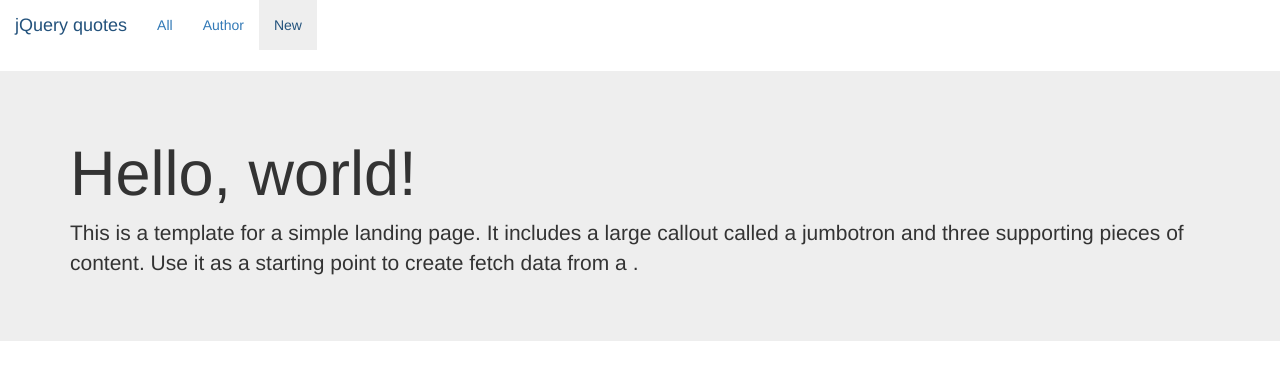
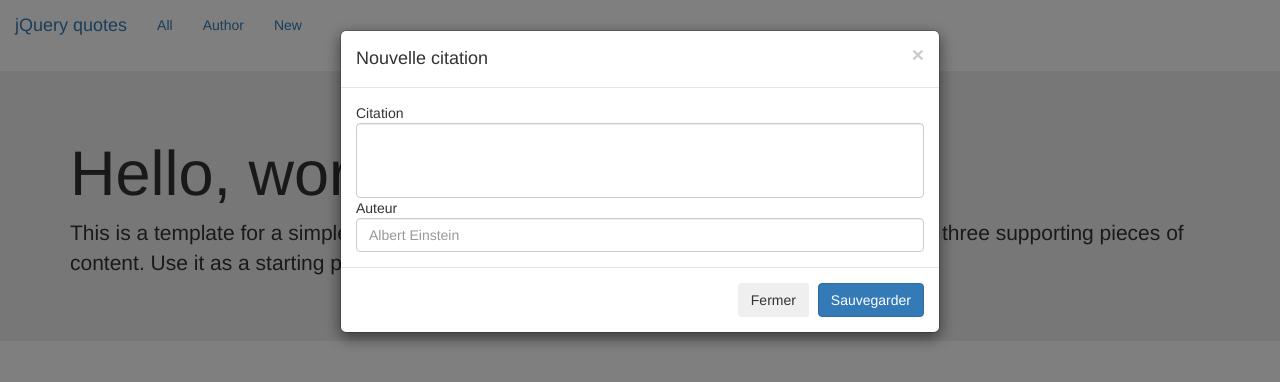
Before and after one commit to flexbox/jquery-quotes, a plain HTML site: page index.html in a window 1280 px wide. Both pictures are taken after a click on the link "New". Drawn offline with nearby package versions, Linux system fonts and the light colour scheme.

Commit message:
Add Modal

```diff
--- a/index.html
+++ b/index.html
@@ -1,11 +1,14 @@
 <!DOCTYPE html>
+
 <html>
+
 <head>
   <meta charset="utf-8">
   <meta http-equiv="X-UA-Compatible" content="IE=edge">
   <title>jQuery quotes</title>
   <link rel="stylesheet" href="https://cdn.rawgit.com/twbs/bootstrap/v4-dev/dist/css/bootstrap.css">
 </head>
+
 <body>
 
   <nav class="navbar navbar-static-top navbar-dark bg-inverse">
@@ -18,7 +21,7 @@
         <a class="nav-link" href="author.html">Author</a>
       </li>
       <li class="nav-item">
-        <a class="nav-link" href="#">
+        <a class="nav-link" href="#" data-toggle="modal" data-target="#MyModal">
           New
         </a>
       </li>
@@ -39,6 +42,32 @@
     </div>
   </div>
 
-  <!-- insert JavaScript here -->
+  <div id="MyModal" class="modal fade" tabindex="-1" role="dialog" aria-labelledby="mySmallModalLabel" aria-hidden="true">
+      <div class="modal-dialog" role="document">
+          <div class="modal-content">
+              <div class="modal-header">
+                  <button type="button" class="close" data-dismiss="modal" aria-label="Close">
+                      <span aria-hidden="true">&times;</span>
+                  </button>
+                  <h4 class="modal-title">Nouvelle citation</h4>
+              </div>
+              <div class="modal-body">
+                  Citation <br> <input class="form-control" type="text" name="citation" style="height:75px;">
+                  Auteur <br> <input class="form-control" type="text" name="auteur" placeholder="Albert Einstein">
+              </div>
+              <div class="modal-footer">
+                  <button type="button" class="btn btn-secondary" data-dismiss="modal">Fermer</button>
+                  <button type="button" class="btn btn-primary">Sauvegarder</button>
+              </div>
+          </div>
+      </div>
+  </div>
+
+  <script src="javascripts/jquery-2.1.4.min.js"></script>
+  <script src="javascripts/tether.min.js"></script>
+  <script src="javascripts/bootstrap.js"></script>
+  <script src="javascripts/script.js"></script>
+
 </body>
+
 </html>
```
Also changed, not shown: javascripts/script.js (added).
